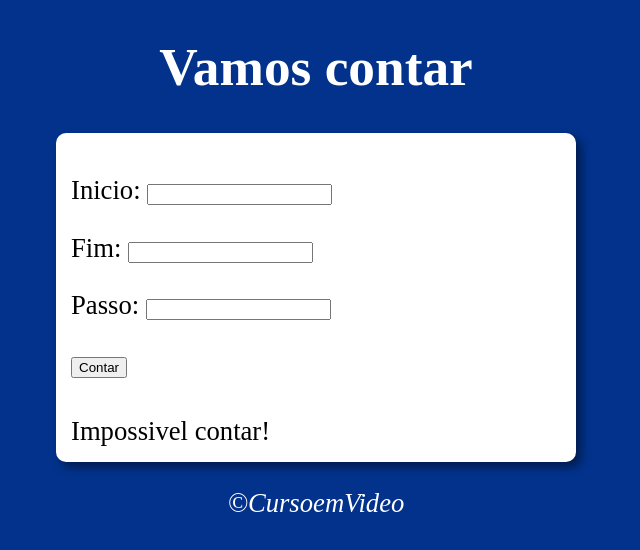
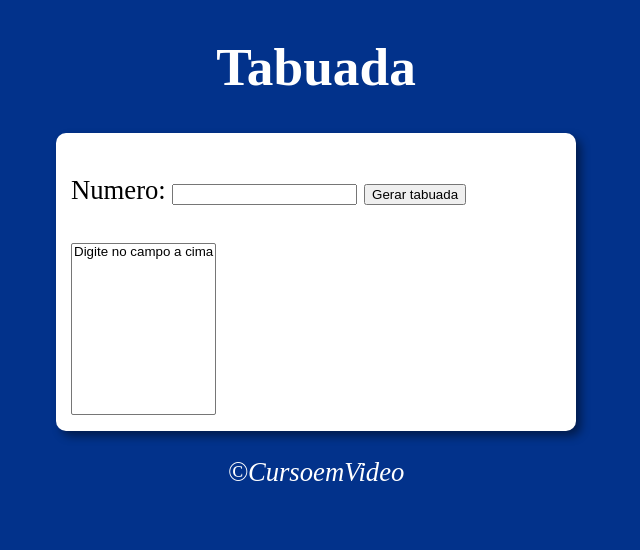
Before and after one commit to Doni-zete/Javascript-aula, a plain HTML site: page JAVASCRIPT/aula17 pratica/modelo.html in a window 1280 px wide. Shown: the whole page, without its empty margins (324-964 px from the left). Drawn offline with Linux system fonts and the light colour scheme.

Commit message:
Concluido

```diff
--- a/JAVASCRIPT/aula17 pratica/modelo.html
+++ b/JAVASCRIPT/aula17 pratica/modelo.html
@@ -8,31 +8,22 @@
     <link rel="stylesheet" href="estilo.css">
 </head>
 
-<body onload="contar()">
+<body onload="tabuada()">
     <header>
-        <h1>Vamos contar</h1>
+        <h1>Tabuada</h1>
     </header>
     <section>
-        <div id="dados">
-            <p>Inicio:
-                <input type="number" name="txtini" id="txtini">
-            </p>
-
-            <p>Fim:
-                <input type="number" name="txtfim" id="txtfim">
-            </p>
-
-            <p>Passo:
-                <input type="number" name="txtpas" id="txtpas">
-            </p>
-
-            <p>
-                <input type="button" value="Contar" onclick="contar()">
+        <div id="tabu">
+            <p>Numero:
+                <input type="number" name="txtta" id="txtta">
+                <input type="button" value="Gerar tabuada" onclick="tabuada()">
             </p>
         </div>
 
-        <div id="res">
-            Preparando a contagem...
+        <div id="seleciona">
+            <select name="selectab" id="seltab" size="10">
+                <option>Digite no campo a cima</option>
+            </select>
         </div>
 
     </section>
--- a/JAVASCRIPT/aula17 pratica/script.js
+++ b/JAVASCRIPT/aula17 pratica/script.js
@@ -1,33 +1,25 @@
-function contar() {
-    let ini = document.getElementById('txtini')
-    let fim = document.getElementById('txtfim')
-    let passo = document.getElementById('txtpas')
-    let res = document.getElementById('res')
+function tabuada() {
+    let num = document.getElementById('txtta')
+    let tab = document.getElementById('seltab')
+
+    if (num.value.length == 0 ) {
+        window.alert('Por favor preencha o campo!')
+
+    }else{
+        let n = Number(num.value)
+        let c= 1
+        tab.innerHTML=''
+        while(c <=10){
+
+            let item=document.createElement('option')
+            item.text =`${n}x ${c}= ${n*c}`
+            item.value =`tab ${c}`
+            tab.appendChild(item)
+            c++
+
+        }
+
+    }
 
 
-
-    if (ini.value.length == 0 || fim.value.length == 0 || passo.value.length == 0) {
-        res.innerHTML = 'Impossivel contar!'
-        window.alert('Erro')
-
-
-
-    } else {
-        res.innerHTML = 'Contando: '
-        let i = Number(ini.value)
-        let f = Number(fim.value)
-        let p = Number(passo.value)
-        if (i < f) {
-
-            for (let c = i; c <= f; c += p) {
-                res.innerHTML += ` ${c} \u{1F449} `
-            }
-
-        } else {
-            for (let c = i; c >= f; c -= p) {
-                res.innerHTML += ` ${c} \u{1F449} `
-            }
-        }
-        res.innerHTML += ` \u{1F3C1}`
-    }
 }
```
